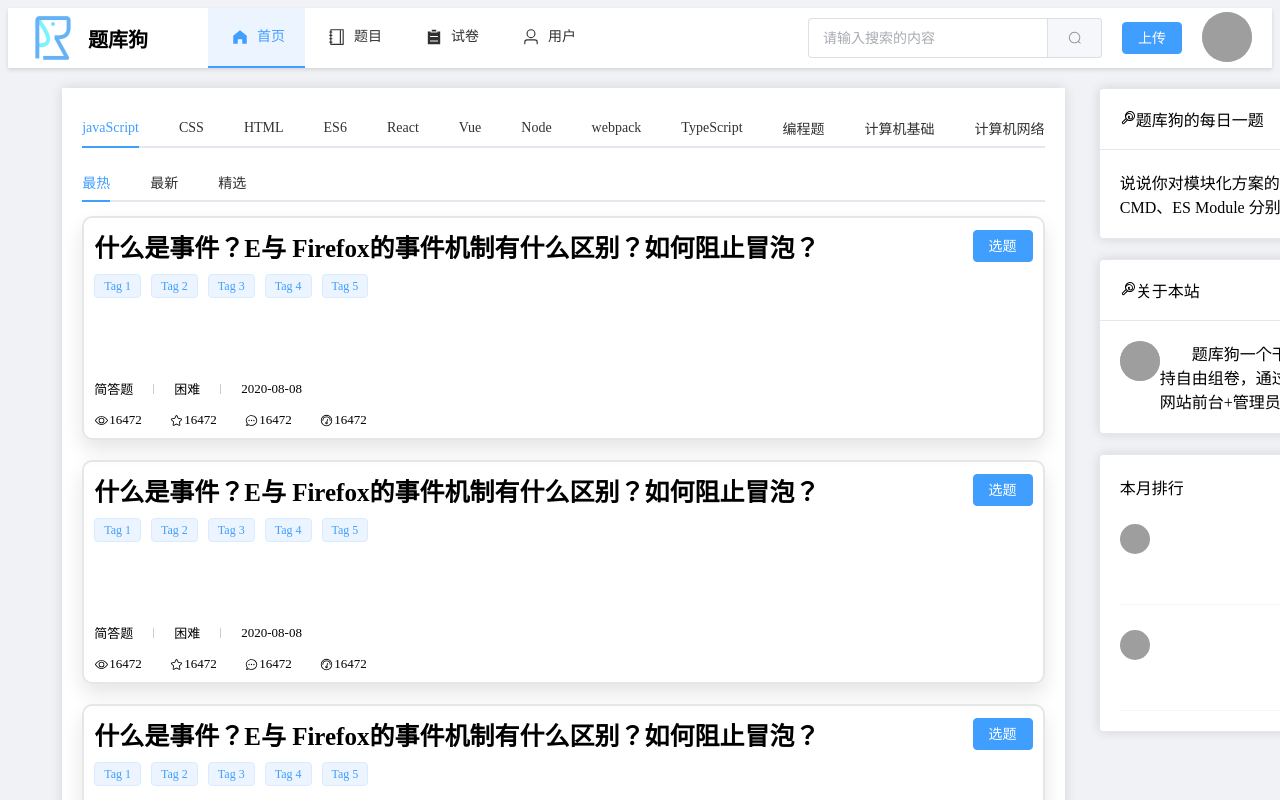
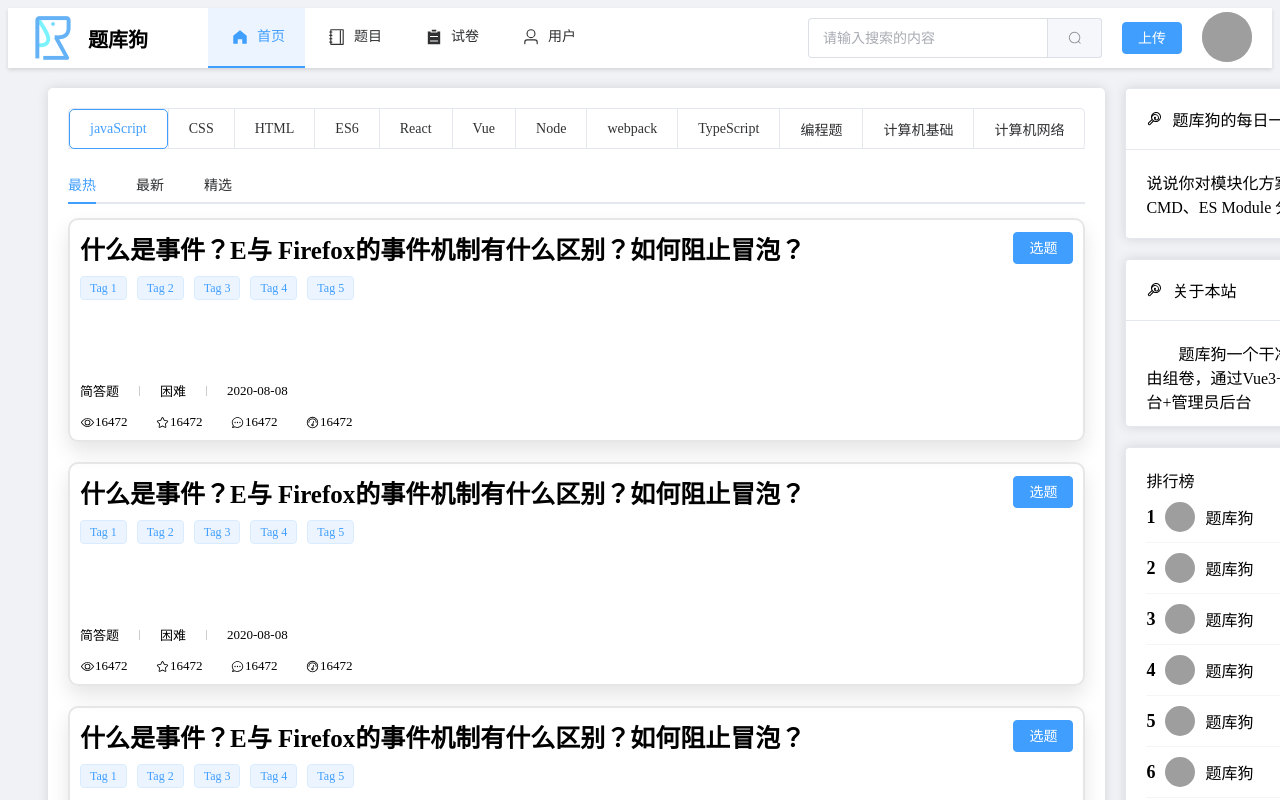
Before and after one commit to LJwvb/tkdog, a Vue app: page /#/user/me_info in a window 1280 px wide. Both pictures are taken after a click on the item "首页". Shown: the top 800 px of the page. Built offline with nearby package versions, Linux system fonts and the light colour scheme; no server answers; grey boxes are pictures that could not be loaded; the HTML template or start-up script is replaced by a standard one.

Commit message:
fix: 首页

```diff
--- a/src/components/Index/index.vue
+++ b/src/components/Index/index.vue
@@ -1,7 +1,12 @@
 <template>
   <div class="index">
     <div class="index-left">
-      <el-tabs v-model="activeName" @tab-click="handleClick" class="el-table">
+      <el-tabs
+        v-model="activeName"
+        type="card"
+        @tab-click="handleClick"
+        class="el-table"
+      >
         <el-tab-pane
           v-for="item in data"
           :key="item.name"
@@ -16,7 +21,7 @@
 </template>
 <script setup lang="ts">
 import { ref } from 'vue';
-import Tags from './Tags.vue';
+import Tags from './tags.vue';
 
 const data = [
   {
@@ -90,10 +95,17 @@ const handleClick = (tab: any, event: any) => {
   background-color: #fff;
   padding: 20px;
   box-shadow: var(--el-box-shadow-light);
-  border-radius: var(--el-card-border-radius);
+  border-radius: 5px;
   border: 1px solid var(--el-card-border-color);
 }
 :global(.el-tabs__content) {
   overflow: visible !important;
 }
+:global(.el-tabs--card > .el-tabs__header .el-tabs__nav) {
+  border-radius: 5px !important;
+}
+:global(.el-tabs--card > .el-tabs__header .el-tabs__item.is-active) {
+  border: 1px solid var(--el-color-primary) !important;
+  border-radius: 5px;
+}
 </style>
--- /dev/null
+++ b/src/components/Index/slide.vue
@@ -0,0 +1,166 @@
+<template>
+  <el-row>
+    <el-col :span="24">
+      <el-card class="first">
+        <template #header>
+          <div class="card-header">
+            <el-icon>
+              <Lollipop />
+            </el-icon>
+            <span class="text">题库狗的每日一题</span>
+          </div>
+        </template>
+        <div>
+          <span
+            >说说你对模块化方案的理解，比如 CommonJS、AMD、CMD、ES Module
+            分别是什么？
+          </span>
+        </div>
+        <el-button class="button" text @click="showModal('daily')">
+          点击了解
+        </el-button>
+      </el-card>
+    </el-col>
+  </el-row>
+
+  <el-row>
+    <el-col :span="24">
+      <el-card class="second">
+        <template #header>
+          <div class="card-header">
+            <el-icon>
+              <Lollipop />
+            </el-icon>
+            <span class="text">关于本站</span>
+          </div>
+        </template>
+        <div class="info">
+          <span>
+            题库狗一个干净且高级的面试刷题网站源码，支持自由组卷，通过Vue3+Node.js的全栈项目，程序包含网站前台+管理员后台
+          </span>
+          <el-button class="button" text @click="showModal('about')">
+            点击了解
+          </el-button>
+        </div>
+      </el-card>
+    </el-col>
+  </el-row>
+  <el-row>
+    <el-col :span="24">
+      <el-card class="box-card">
+        <div class="clearfix">
+          <div class="allline">
+            <div>排行榜</div>
+          </div>
+        </div>
+        <el-scrollbar height="400px">
+          <div v-for="item in rankData" :key="item.rank">
+            <div class="border_bottom">
+              <div class="row">
+                <div class="rank">{{ item.rank }}</div>
+                <img :src="item.avatar" alt="" class="avatar" />
+                <div class="name">{{ item.name }}</div>
+              </div>
+              <div class="">
+                <div class="authority">
+                  <div class="level">{{ item.level }}</div>
+                  <div class="role">{{ item.role }}</div>
+                </div>
+
+                <div class="score" style="color: #99a9bf">
+                  本月积分：{{ item.score }}
+                </div>
+              </div>
+            </div>
+          </div>
+        </el-scrollbar>
+      </el-card>
+    </el-col>
+  </el-row>
+</template>
+<script setup lang="ts">
+import axios from 'axios';
+axios({
+  method: 'get',
+  url: 'http://127.0.0.1:7002/api/getRankingList',
+})
+  .then((res) => {
+    console.log(res);
+  })
+  .catch((err) => {});
+const showModal = (type: string) => {
+  console.log(type);
+};
+// 模拟50条数据
+
+const rankData = Array.from({ length: 50 }, (v, k) => {
+  return {
+    rank: k + 1,
+    avatar:
+      'https://cube.elemecdn.com/0/88/03b0d39583f48206768a7534e55bcpng.png',
+    name: '题库狗',
+    level: 'Lv.1',
+    role: '管理员',
+    score: 100,
+  };
+});
+</script>
+
+<style scoped>
+.card-header {
+  display: flex;
+  align-items: center;
+}
+.text {
+  margin-left: 10px;
+}
+
+.border_bottom {
+  display: flex;
+  border-bottom: 1px solid #f5f5f5;
+  justify-content: space-between;
+  align-items: center;
+}
+
+.info {
+  text-align: left;
+  text-indent: 2em;
+  height: 65px;
+}
+.button {
+  position: absolute;
+  bottom: 0px;
+  right: 10px;
+}
+.avatar {
+  width: 30px;
+  height: 30px;
+  border-radius: 50%;
+}
+.row {
+  display: flex;
+  align-items: center;
+  flex-direction: row;
+  padding: 10px 0;
+}
+.rank {
+  font-size: large;
+  margin-right: 10px;
+  font-weight: bold;
+}
+.authority {
+  display: flex;
+  align-items: center;
+  flex-direction: row;
+}
+
+.name {
+  margin-left: 10px;
+}
+.role {
+  margin-left: 10px;
+}
+.el-row {
+  margin-bottom: 20px;
+}
+</style>
--- a/src/components/SideBar/SideBar.vue
+++ /dev/null
@@ -1,173 +0,0 @@
-<template>
-  <el-row>
-    <el-col :span="24">
-      <el-card class="first">
-        <template #header>
-          <div class="card-header">
-            <el-icon>
-              <Lollipop />
-            </el-icon>
-            <span>题库狗的每日一题</span>
-          </div>
-        </template>
-        <div>
-          <span
-            >说说你对模块化方案的理解，比如 CommonJS、AMD、CMD、ES Module
-            分别是什么？
-          </span>
-          <el-button class="button" text>点击了解</el-button>
-        </div>
-      </el-card>
-    </el-col>
-  </el-row>
-
-  <el-row>
-    <el-col :span="24">
-      <el-card class="second">
-        <template #header>
-          <div class="card-header">
-            <el-icon>
-              <Lollipop />
-            </el-icon>
-            <span>关于本站</span>
-          </div>
-        </template>
-        <div class="normal">
-          <el-avatar
-            src="https://cube.elemecdn.com/0/88/03b0d39583f48206768a7534e55bcpng.png"
-          />
-        </div>
-        <div class="info">
-          <span>
-            题库狗一个干净且高级的面试刷题网站源码，支持自由组卷，通过Vue3+Node.js的全栈项目，程序包含网站前台+管理员后台
-          </span>
-          <el-button class="button" text>点击了解</el-button>
-        </div>
-      </el-card>
-    </el-col>
-  </el-row>
-  <el-row>
-    <el-col :span="24">
-      <el-card class="box-card" style="margin-bottom: 20px">
-        <div slot="header" class="clearfix">
-          <div class="roww allline">
-            <div>本月排行</div>
-            <div class="allline"></div>
-            <div>更多</div>
-            <!-- <div @click="toMoreIncentive">更多</div> -->
-          </div>
-        </div>
-        <div class="colonn">
-          <div
-            class="roww border_bottom"
-            v-for="(item, index) in 2"
-            style="padding-bottom: 25px; padding-top: 25px"
-          >
-            <img
-              src="https://cube.elemecdn.com/0/88/03b0d39583f48206768a7534e55bcpng.png"
-              style="
-                width: 30px;
-                height: 30px;
-                border-radius: 50%;
-                margin-right: 15px;
-              "
-            />
-            <div class="colonn">
-              <div
-                class="roww"
-                style="display: flex; justify-content: space-around"
-              >
-                <el-tooltip
-                  style="background-color: #ffffff"
-                  effect="dark"
-                  content="Top Center 提示文字"
-                  placement="top"
-                >
-                  <div slot="content">
-                    <userInfo></userInfo>
-                  </div>
-                  <div>活宝</div>
-                </el-tooltip>
-
-                <div class="lveeltag">V2</div>
-                <div class="guanliyuan">管理员</div>
-              </div>
-              <div class="roww" style="margin-top: 7px">
-                <div style="color: #99a9bf">本月积分：45</div>
-                <div class="allline" style="font-size: 20px"></div>
-              </div>
-            </div>
-          </div>
-        </div>
-      </el-card>
-    </el-col>
-  </el-row>
-</template>
-<script setup lang="ts">
-import axios from 'axios';
-axios({
-  method: 'get',
-  url: 'http://127.0.0.1:7002/api/getRankingList',
-})
-  .then((res) => {
-    console.log(res);
-  })
-  .catch((err) => {});
-</script>
-
-<style scoped>
-.colonn {
-  display: flex;
-  flex-direction: column;
-}
-
-.allline {
-  display: flex;
-  justify-content: space-between;
-}
-
-.border_bottom {
-  display: flex;
-  border-bottom: 1px solid #f5f5f5;
-  justify-content: space-between;
-}
-
-.roww {
-  display: flex;
-}
-
-.info {
-  text-align: left;
-  text-indent: 2em;
-}
-
-.button {
-  float: right;
-}
-
-.normal {
-  float: left;
-  height: 80px;
-}
-
-.header {
-  padding-top: 10px;
-}
-
-.el-row {
-  margin-bottom: 20px;
-}
-
-.el-row:last-child {
-  margin-bottom: 0;
-}
-
-.el-col {
-  border-radius: 4px;
-}
-
-.grid-content {
-  border-radius: 4px;
-  min-height: 36px;
-}
-</style>
--- a/src/views/Home.vue
+++ b/src/views/Home.vue
@@ -1,6 +1,6 @@
 <template>
   <div class="home-left">
-    <Tabs></Tabs>
+    <Tabs />
   </div>
   <div class="home-right">
     <SideBar />
@@ -9,7 +9,7 @@
 
 <script lang="ts" setup>
 import Tabs from '@/components/Index/index.vue';
-import SideBar from '@/components/SideBar/SideBar.vue';
+import SideBar from '@/components/Index/slide.vue';
 </script>
 <style scoped>
 .home-left {
```
